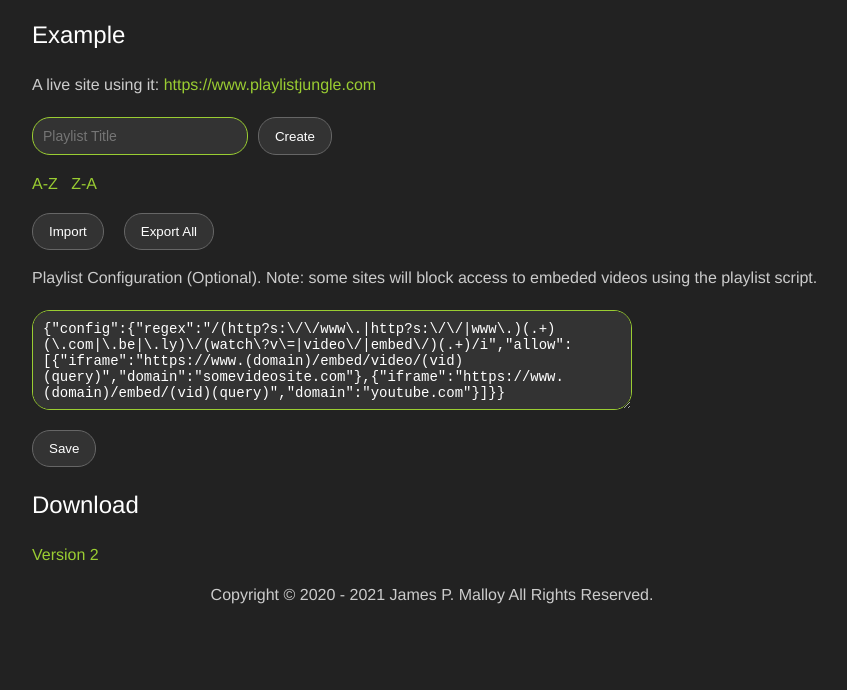
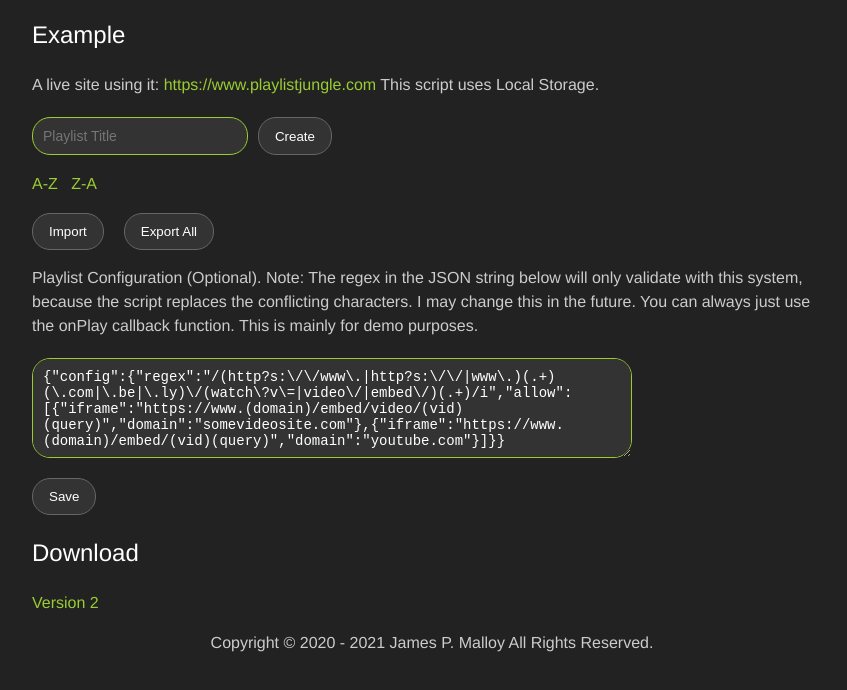
Before and after one commit to zavistmedia/playlist, a plain HTML site: page index.html in a window 1280 px wide. Shown: the part 60-750 px from the top of the page, without its empty margins (208-1055 px from the left). Drawn offline with Linux system fonts and the light colour scheme.

Commit message:
Add files via upload

```diff
--- a/index.html
+++ b/index.html
@@ -19,7 +19,7 @@
 </header>
 <section>
 	<h2>Example</h2>
-	<p style="margin-bottom:20px">A live site using it: <a href="https://www.playlistjungle.com" target="_blank">https://www.playlistjungle.com</a></p>
+	<p style="margin-bottom:20px">A live site using it: <a href="https://www.playlistjungle.com" target="_blank">https://www.playlistjungle.com</a> This script uses Local Storage.</p>
 	<!-- Start of playlists code -->
 	<div id="createplaylist">
 		<form method="post" action="" onsubmit="return false;">
@@ -32,7 +32,7 @@
 	<div id="buttonlist" style="margin-top:20px">
 		<button onclick="jpmplayer.outputHTML('main')" id="importbutton2">Import</button> <button onclick="jpmplayer.exportAll()">Export All</button>
 	</div>
-	<p style="margin-bottom:20px">Playlist Configuration (Optional). Note: some sites will block access to embeded videos using the playlist script.</p>
+	<p style="margin-bottom:20px">Playlist Configuration (Optional). Note: The regex in the JSON string below will only validate with this system, because the script replaces the conflicting characters. I may change this in the future. You can always just use the onPlay callback function. This is mainly for demo purposes.</p>
 	<textarea id="playlistconfig">{"config":{"regex":"/(http?s:\/\/www\.|http?s:\/\/|www\.)(.+)(\.com|\.be|\.ly)\/(watch\?v\=|video\/|embed\/)(.+)/i","allow":[{"iframe":"https://www.(domain)/embed/video/(vid)(query)","domain":"somevideosite.com"},{"iframe":"https://www.(domain)/embed/(vid)(query)","domain":"youtube.com"}]}}</textarea>
 	<button onclick="jpmplayer.setConfig()">Save</button>
 	<!-- End of playlists code -->
```
Also changed, not shown: 1 other file.
